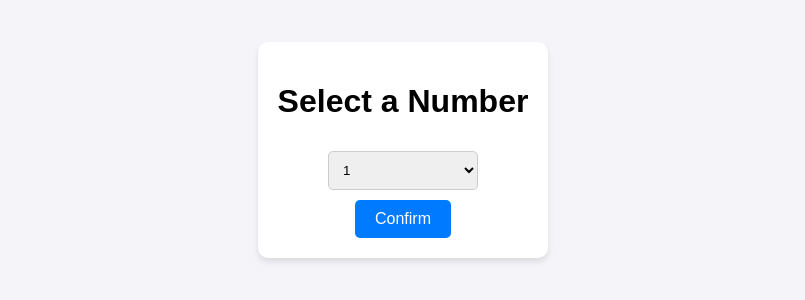
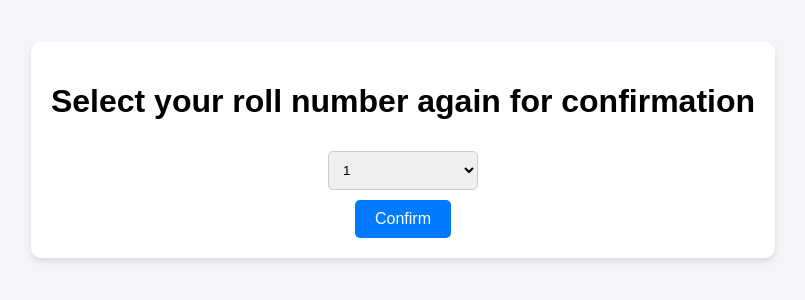
Before and after one commit to Nahom-D/Qestfhvhbcg, a plain HTML site: page dgh.html in a window 1280 px wide. Shown: the part 250-550 px from the top of the page, without its empty margins (237-1042 px from the left). Drawn offline with Linux system fonts and the light colour scheme.

Commit message:
Update dgh.html

```diff
--- a/dgh.html
+++ b/dgh.html
@@ -44,7 +44,7 @@
 </head>
 <body>
     <div class="container">
-        <h1>Select a Number</h1>
+        <h1>Select your roll number again for confirmation</h1>
         <select id="numberSelect">
             <!-- Populate the options dynamically with JS -->
         </select>
```
